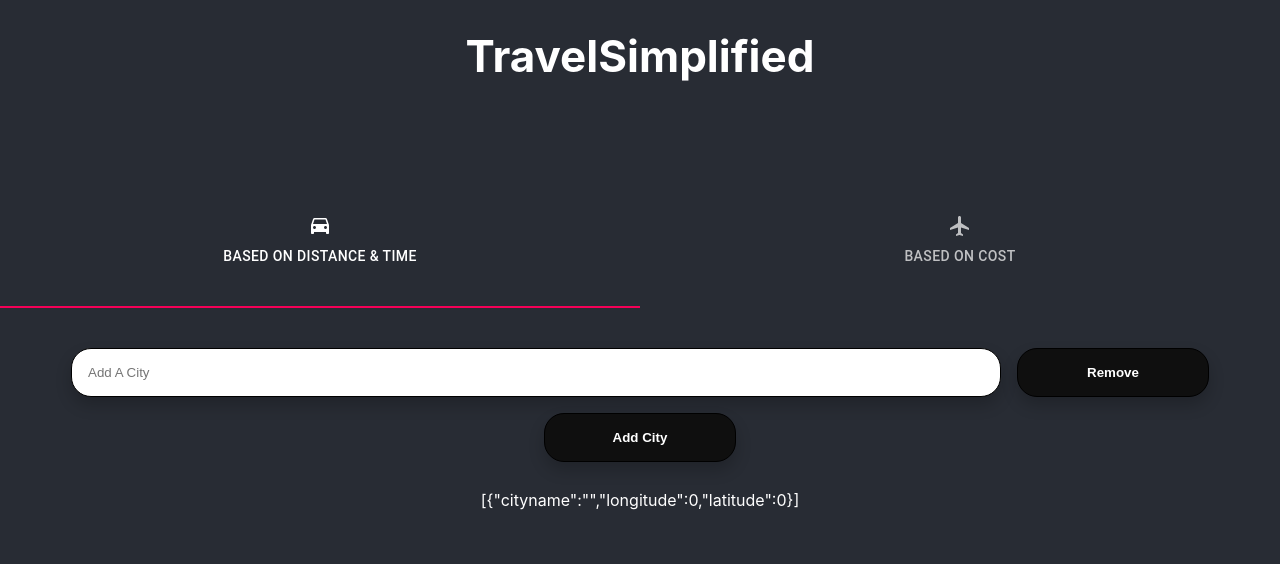
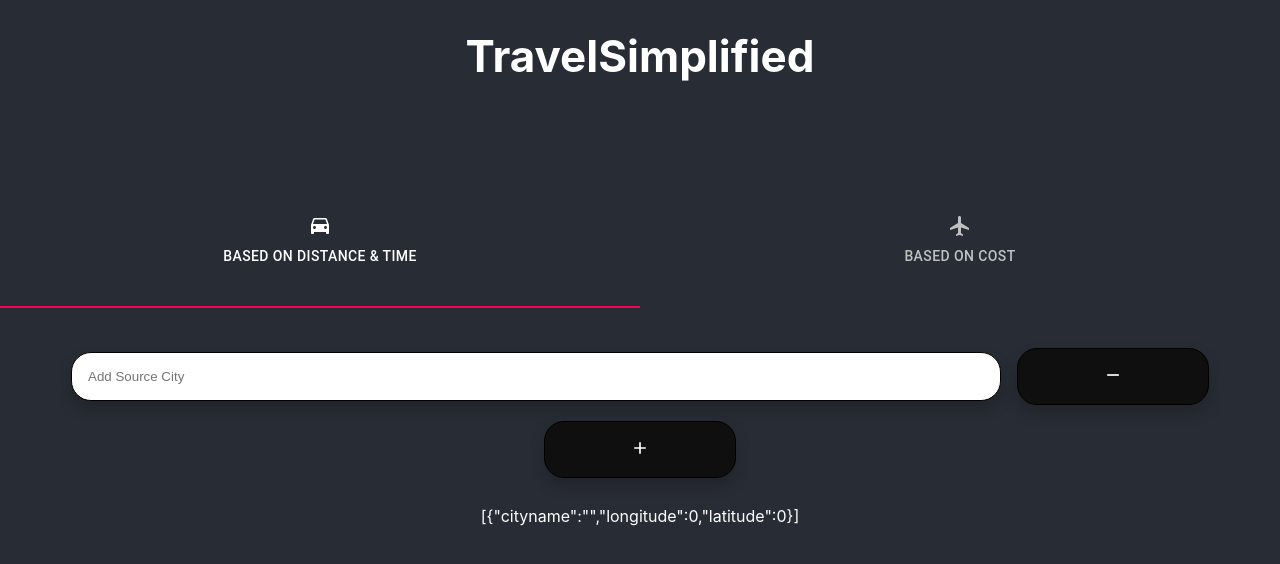
Before and after one commit to eshaansinghparihar/travelSimplified, a React (Create React App) app: page / in a window 1280 px wide. Shown: the top 564 px of the page. Built offline with nearby package versions, Linux system fonts and the light colour scheme.

Commit message:
Lattitudes and Longitudes getting updated in state

```diff
--- a/src/components/MinDistance.js
+++ b/src/components/MinDistance.js
@@ -1,9 +1,11 @@
 import React, { useState } from "react";
 import '../App.css';
-
+import AddIcon from '@material-ui/icons/Add';
+import RemoveIcon from '@material-ui/icons/Remove';
+import ArrowForwardIosIcon from '@material-ui/icons/ArrowForwardIos';
 function MinDistance(){
     const [cities, setCities] = useState([{ cityname: "", longitude:0 ,latitude:0}]);
-
+    const [mssg,setMessage]=useState("");
 
     const changeHandler = (e, index) => {
         const { name, value } = e.target;
@@ -18,31 +20,59 @@ function MinDistance(){
         setCities(list);
     };
 
-
     const addCity=()=>{
         setCities([...cities, {cityname:"",longitude:0,latitude:0}]);
     };
 
+    const calculatePath=()=>{
+        setMessage(" Have some patience sweetie ! ");
+        for(let i=0;i<cities.length;i++)
+        {
+            var urltoCoordinates = "https://api.opentripmap.com/0.1/en/places/geoname?apikey=5ae2e3f221c38a28845f05b60e7759b29878873a69598c9d75b72fbe&name="+(cities[i].cityname);
+            var lattitude=0,longitude=0;
+            fetch(urltoCoordinates)
+            .then(response => response.json())
+            .then(coordinates=> {
+            lattitude=coordinates.lat;
+            longitude=coordinates.lon;
+            cities[i].latitude=lattitude;
+            cities[i].longitude=longitude;
+        }).catch(errorHandler)
+        }
+    }
 
+        function errorHandler()
+        {
 
+        }
     return(
         <div>
             {cities.map((city , index) => {
                 return(
                     <div key={index} className="number">
-                        <input
+                    {index<1?(<input
+                    name="cityname"
+                    value={city.cityname}
+                    placeholder="Add Source City"
+                    onChange={e=>changeHandler(e , index)}
+                    className="Input"
+                    />):
+                    (<input
                         name="cityname"
                         value={city.cityname}
-                        placeholder="Add A City"
+                        placeholder="Add Destination City"
                         onChange={e=>changeHandler(e , index)}
                         className="Input"
                         />
-                    <button className="Button" onClick={() => removeCity(index)}>Remove</button>
+                    )}
+                    <button className="Button" onClick={() => removeCity(index)}><RemoveIcon fontSize="small"/></button>
                     </div>
                 )
             })}
-            <button className="Button" onClick={addCity}>Add City</button>
+            <button className="Button" onClick={addCity}><AddIcon fontSize="small"/></button>
+            {cities.length>2 && <button className="Button" onClick={calculatePath}><ArrowForwardIosIcon fontSize="small"/></button>}
             <div style={{ marginTop: 20 }}>{JSON.stringify(cities)}</div>
+            {mssg!=="" && <div style={{ marginTop: 20 }}>{mssg}</div>}
         </div>
     )
 }
```
